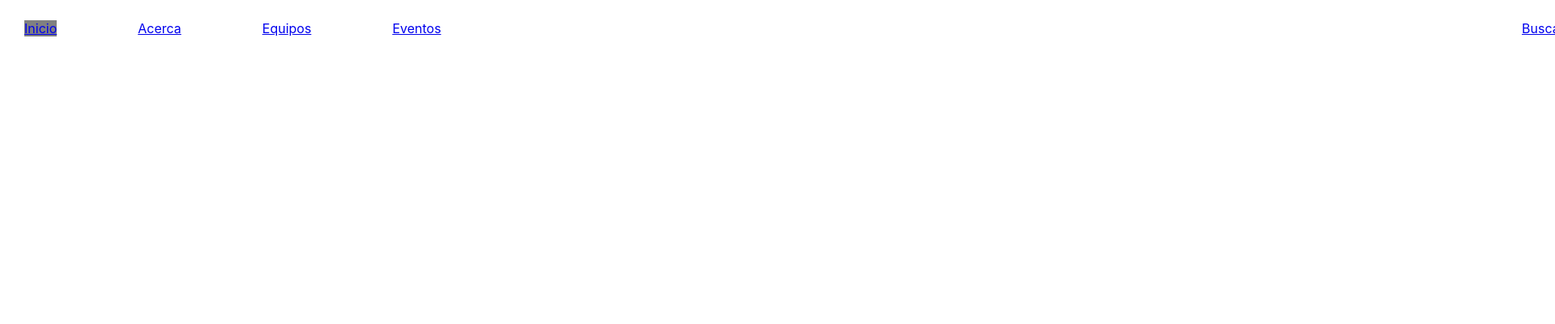
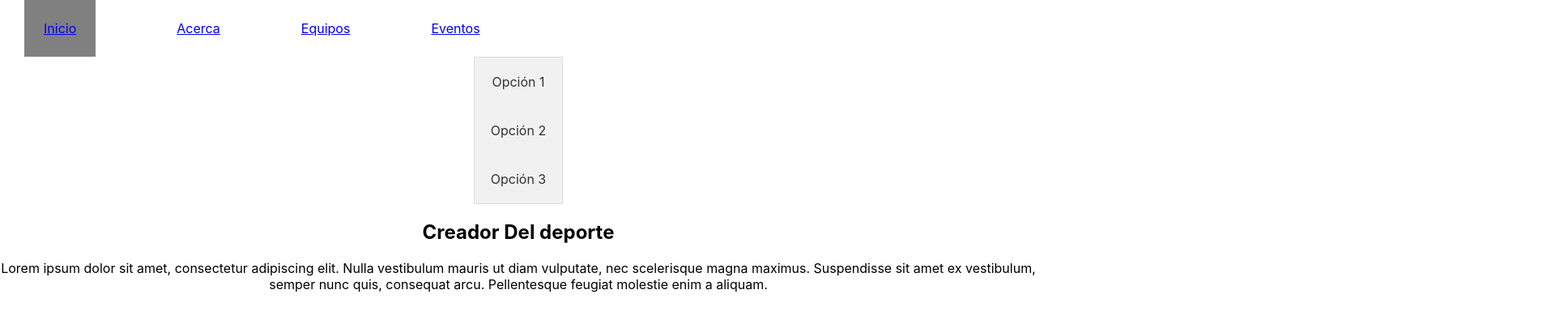
Before and after one commit to david03092005/ProyectoUnitedGoals, a React (Create React App) app: page /Acerca in a window 1280 px wide. Shown: the top 400 px of the page at 81% size, 1920 px wide, since content can reach past the window. Built offline with nearby package versions, Linux system fonts and the light colour scheme.

Commit message:
Creacion del menu acerca

```diff
--- /dev/null
+++ b/src/components/MenuConteiner/Menu.js
@@ -0,0 +1,15 @@
+import styles from "./Menu.module.css"
+
+function Menu(props) {
+  const { options } = props;
+
+  return (
+    <div className = {styles.menuContainer}>
+      <ul className = {styles.menuList}>
+        {options.map((option, index) => (<li key={index}><a href="#">{option}</a></li>))}
+      </ul>
+    </div>
+  );
+}
+
+export default Menu;
--- /dev/null
+++ b/src/components/MenuConteiner/Menu.module.css
@@ -0,0 +1,41 @@
+.menuContainer {
+  position: relative;
+  display: inline-block;
+}
+
+/* Estilos para la lista del menú */
+.menuList {
+  list-style-type: none;
+  padding: 0;
+  margin: 0;
+  background-color: #f1f1f1;
+  border: 1px solid #ddd;
+}
+
+.menuList li {
+  padding: 10px;
+  text-align: center;
+}
+
+/* Estilos para los enlaces del menú */
+.menuList a {
+  text-decoration: none;
+  color: #333;
+  display: block;
+  padding: 10px;
+  transition: background-color 0.3s ease;
+}
+
+.menuList a:hover {
+  background-color: #ddd;
+}
+
+/* Estilos para el botón del menú */
+.menu-button {
+  background-color: #333;
+  color: #fff;
+  border: none;
+  padding: 10px 20px;
+  cursor: pointer;
+  transition: background-color 0.3s ease;
+}
--- a/src/components/NavigatorBar/Navigator.js
+++ b/src/components/NavigatorBar/Navigator.js
@@ -37,16 +37,16 @@ function Navigator(){
     return(
         <div className = {styles.contenedorNavigator}>
             <nav className = {styles.navigator}>
-                <Link to = '/' className = {`${styles.links} ${home === true ? styles.linksSelected : null}`} onClick={onHome}>
+                <Link to = '/' className = {`${styles.links} ${home === true ? styles.square: null}`} onClick={onHome}>
                     Inicio
                 </Link>
-                <Link to = '/Acerca' className = {`${styles.links} ${acerca === true ? styles.linksSelected : null}`} onClick={onAcerca}>
+                <Link to = '/Acerca' className = {`${styles.links} ${acerca === true ? styles.square : null}`} onClick={onAcerca}>
                     Acerca
                 </Link>
-                <Link to = '/equipos' className = {`${styles.links} ${equipos === true ? styles.linksSelected : null}`} onClick={onEquipos}>
+                <Link to = '/equipos' className = {`${styles.links} ${equipos === true ? styles.square : null}`} onClick={onEquipos}>
                     Equipos
                 </Link>
-                <Link to = '/eventos' className = {`${styles.links} ${eventos === true ? styles.linksSelected : null}`} onClick={onEventos}>
+                <Link to = '/eventos' className = {`${styles.links} ${eventos === true ? styles.square : null}`} onClick={onEventos}>
                     Eventos
                 </Link>
                 <Link className = {styles.search}>
--- a/src/components/NavigatorBar/Navigator.module.css
+++ b/src/components/NavigatorBar/Navigator.module.css
@@ -1,8 +1,3 @@
-/* .navigator {
-    background-color: #d16868;
-    height: 10px;
-    margin-left: 30px;
-} */
 
 .contenedorNavigator {
     width: 90%;
@@ -14,13 +9,17 @@
 
 .links {
     margin-right: 100px;
+    width: 100px;
+    height: 60px;
 }
 
 .search {
     margin-left: 185%;
+    width: 100px;
+    height: 60px;
 }
 
-.linksSelected {
+.square {
     background-color: gray;
-
+    padding: 25px 24px;
 }
--- a/src/pages/Acerca/Acerca.js
+++ b/src/pages/Acerca/Acerca.js
@@ -1,8 +1,23 @@
+import Menu from "../../components/MenuConteiner/Menu";
+
+
+
 
 function Acerca() {
+
+    const menuOptions = ["Opción 1", "Opción 2", "Opción 3" ];
+
     return (
         <div className = "Acerca">
-
+            <div>
+                <Menu options = {menuOptions} />
+            </div>
+            <div>
+                <h2>Creador Del deporte</h2>
+                <p>
+                Lorem ipsum dolor sit amet, consectetur adipiscing elit. Nulla vestibulum mauris ut diam vulputate, nec scelerisque magna maximus. Suspendisse sit amet ex vestibulum, semper nunc quis, consequat arcu. Pellentesque feugiat molestie enim a aliquam.
+                </p>
+            </div>
         </div>
     );
 }
--- a/src/pages/Equipos/Equipos.js
+++ b/src/pages/Equipos/Equipos.js
@@ -19,6 +19,7 @@ function Equipos() {
 
     return (
         <div className = "Equipos">
+            <h1>Equipos</h1>
             <div className = {styles.Nose}>
                     {posts.map((p, i) => (
                         <Container
```
